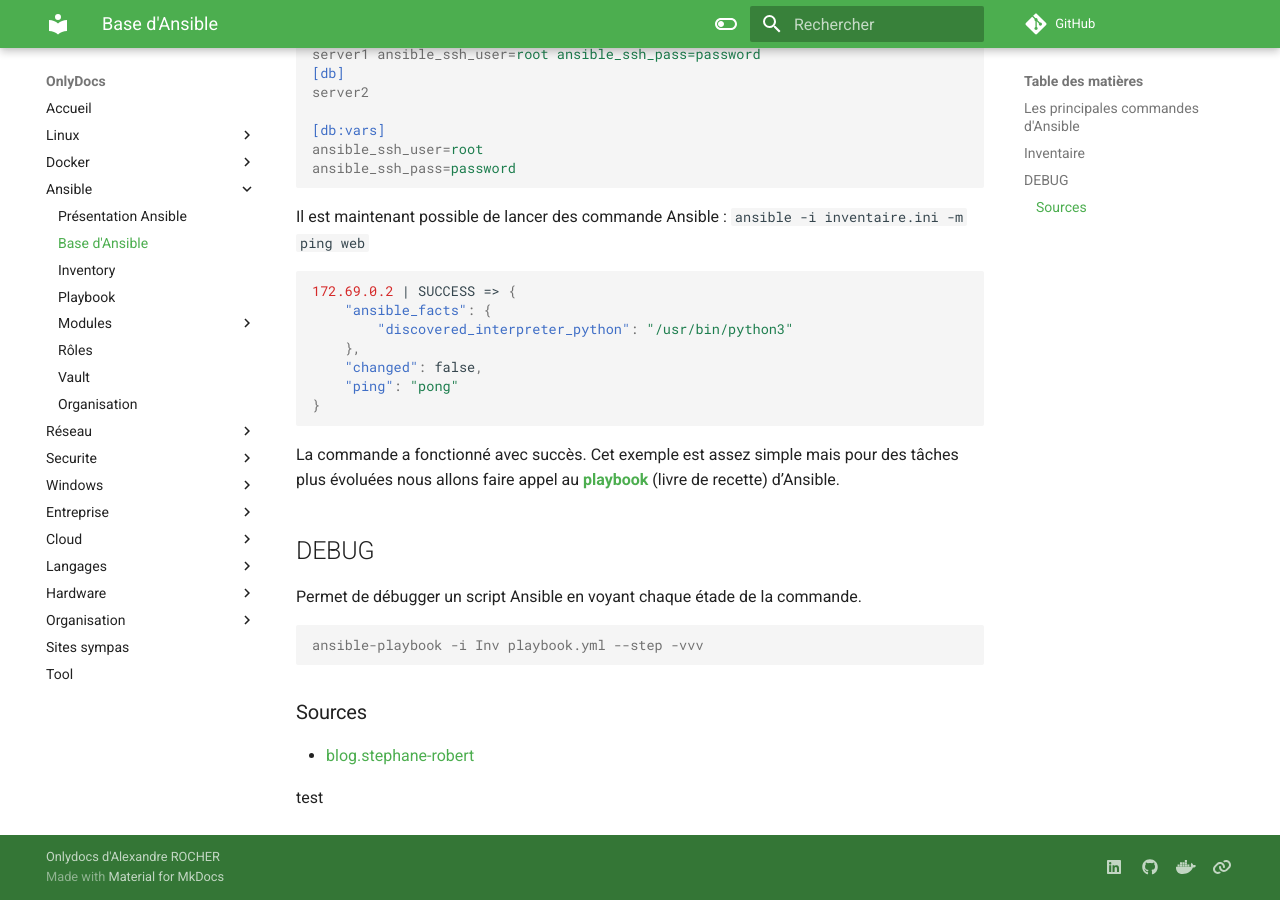
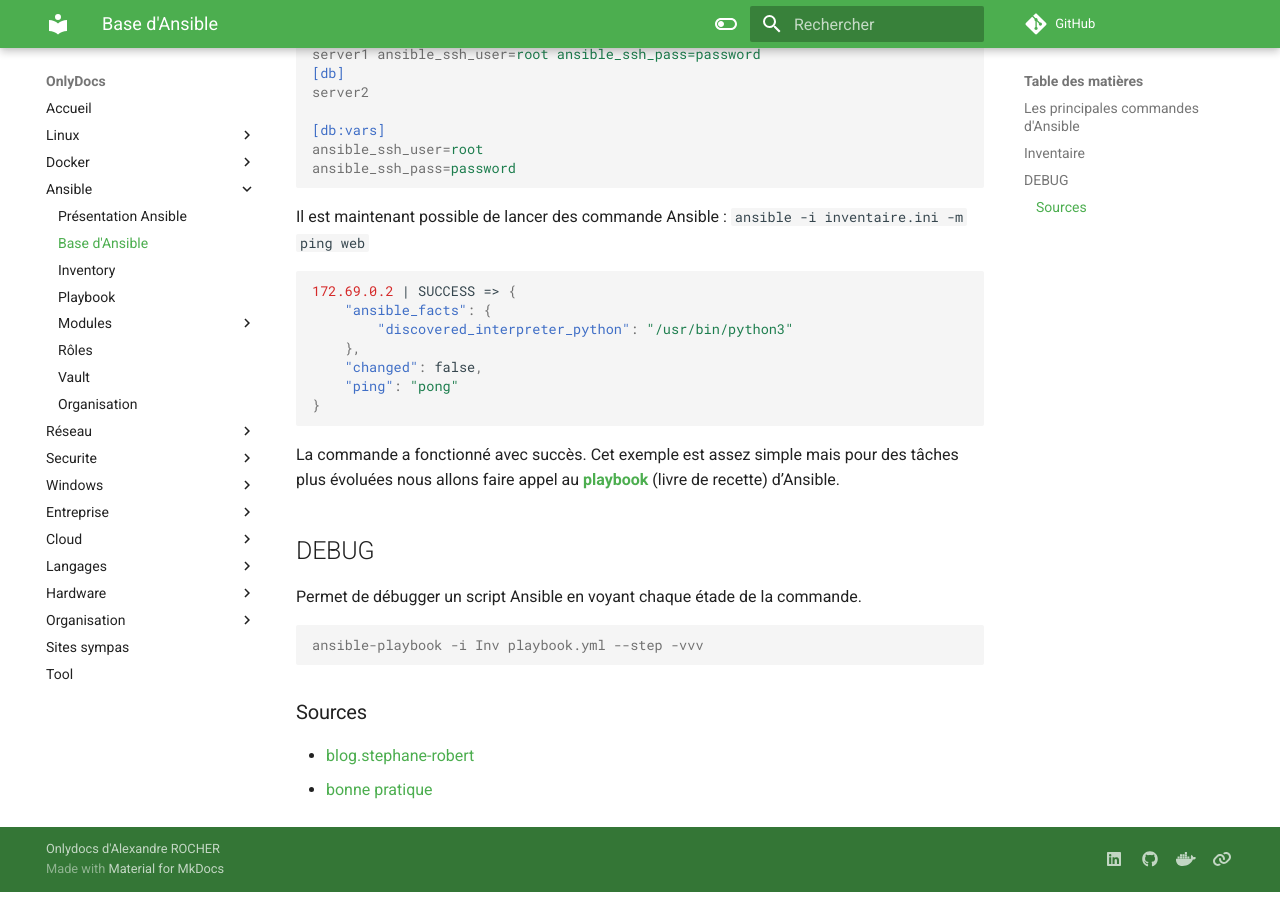
Before and after one commit to Theonlymore/OnlyDocs, an MkDocs documentation site: the page built from docs/ansible/ansibleBase.md, in a window 1280 px wide and 900 px high, scrolled down 1277 px. Built offline with MkDocs 1.6.1 and Material for MkDocs 9.7.7, drawn with Linux system fonts in a browser that asks for light colours; comment, search, counter and statistics services are not loaded.

Commit message:
Update ansibleBase.md

````diff
--- a/docs/ansible/ansibleBase.md
+++ b/docs/ansible/ansibleBase.md
@@ -66,5 +66,4 @@ ansible-playbook -i Inv playbook.yml --step -vvv
 ```
 ### Sources
 - [blog.stephane-robert](https://blog.stephane-robert.info/post/ansible-inventaire-static-precedence-tips/)
-
-test
+- [bonne pratique](https://blog.stephane-robert.info/post/ansible-best-practices-tips/)
````
